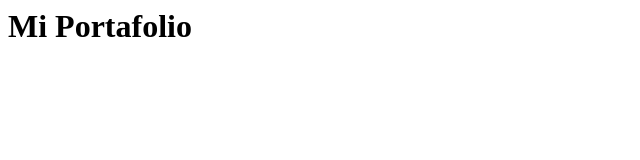
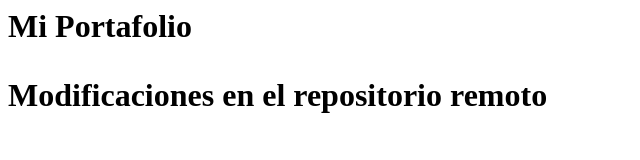
Before and after one commit to gaby0204/PortfolioBackend, a plain HTML site: page index.html in a window 1280 px wide. Shown: the whole page, without its empty margins (0-640 px from the left). Drawn offline with Linux system fonts and the light colour scheme.

Commit message:
Update index.html

```diff
--- a/index.html
+++ b/index.html
@@ -1,3 +1,2 @@
 <h1>Mi Portafolio
-
-</h1>
+ <p>Modificaciones en el repositorio remoto</p>
```
